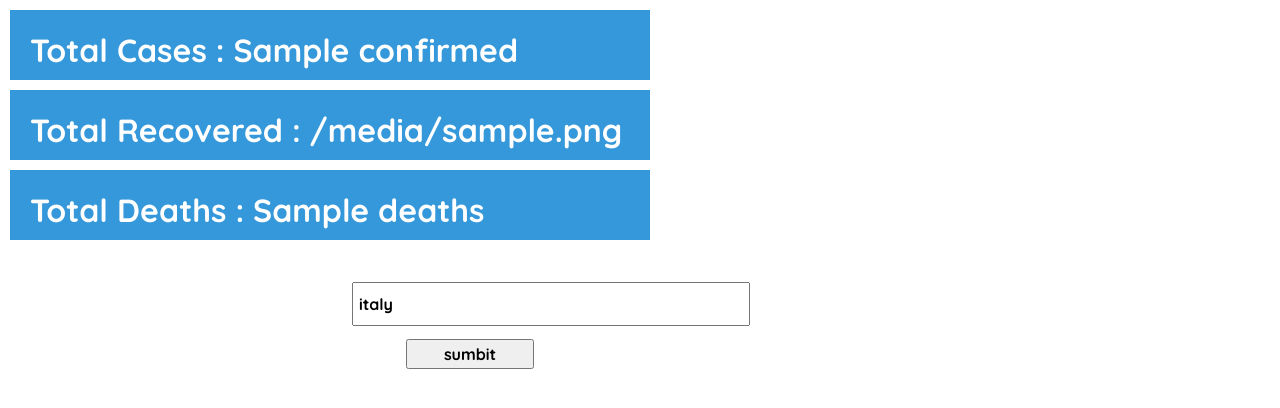
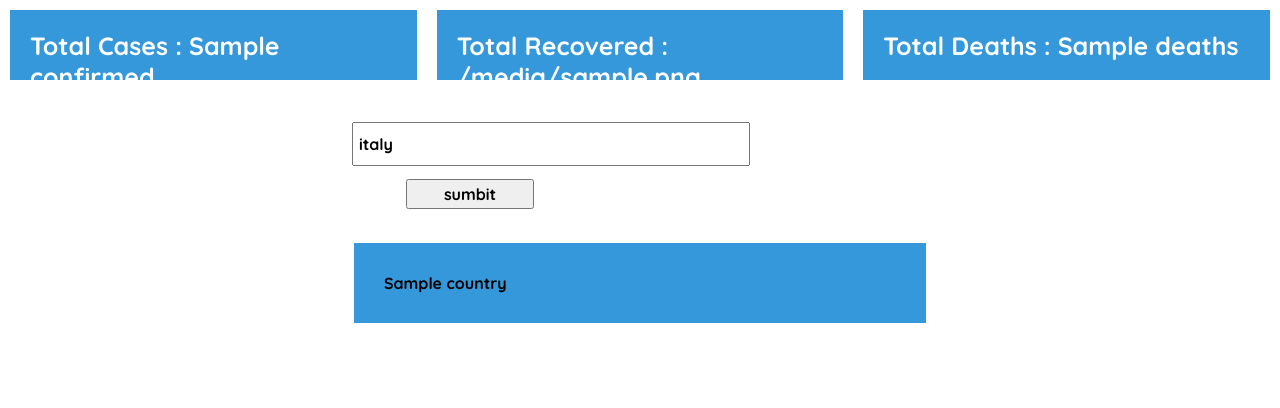
Before and after one commit to aju513/Corona_Cases, a Flask app: template market/templates/homepage.html in a window 1280 px wide. Shown: the top 408 px of the page. Run offline with Flask 2, Linux system fonts and the light colour scheme; the template is opened without the code that fills it: most values are stand-ins (such as "Sample title", 1, 10 or a date in 2020).

Commit message:
completed

```diff
--- a/market/static/style.css
+++ b/market/static/style.css
@@ -2,7 +2,9 @@
     margin:0;
 
 }
-
+.container_total_cases{
+    display: flex;
+}
 .container_title_cases{
     background-color:#3498DB;
     width:50%;
@@ -14,6 +16,7 @@
 .container_title_cases_h1{
     padding:20px;
     color:white;
+    font-size: 25px;
     font-family: 'Quicksand', sans-serif;
 
 }
@@ -38,3 +41,21 @@
     top:50px;
     right:60px;
 }
+.country_boxes{
+    width:40%;
+    font-family: 'Quicksand',sans-serif;
+
+    background-color:#3498DB ;
+    margin: 5px;
+    padding:30px;
+    position:relative;
+    top:40px;
+
+
+
+}
+.country_main_boxes{
+    display:flex;
+    flex-wrap: wrap;
+    justify-content: center;
+}
--- a/market/templates/base.html
+++ b/market/templates/base.html
@@ -9,7 +9,7 @@
     {% endblock%}
 </head>
 <body>
-    <div class='container_total_case'>
+    <div class='container_total_cases'>
         <div class="container_title_cases">
             <h1 class="container_title_cases_h1">Total Cases : {{ confirmed}}</h1>
         </div>
--- a/market/templates/homepage.html
+++ b/market/templates/homepage.html
@@ -13,4 +13,13 @@
 
 	</form>
 </div>
+<div class=country_main_boxes>
+	{% for i in temp %}
+	<div  class=country_boxes>
+	<p>{{i['country']}}</p>
+	</div>
+	{% endfor%}
+
+</div>
+
 {% endblock %}
```
Also changed, not shown: market/routes.py (+11 -18 lines), market/templates/data.html (deleted, +0 -16 lines).
